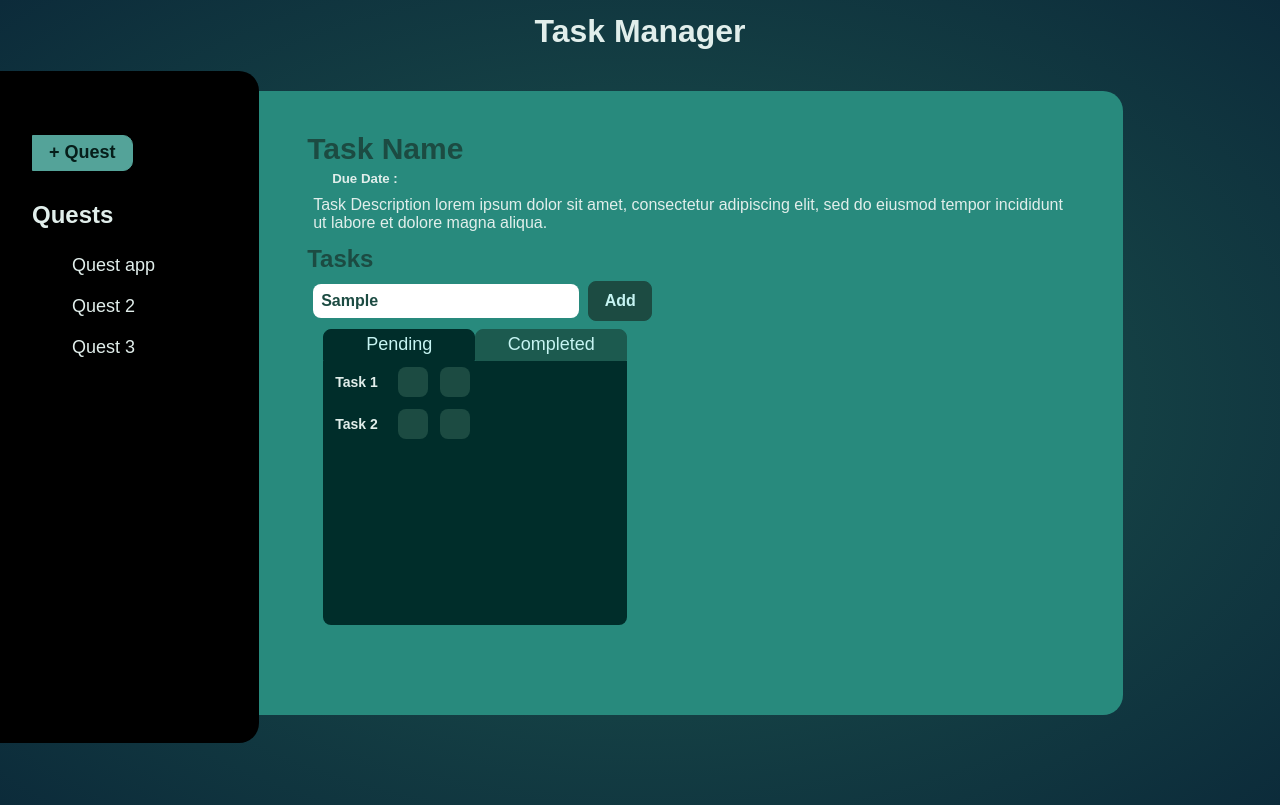
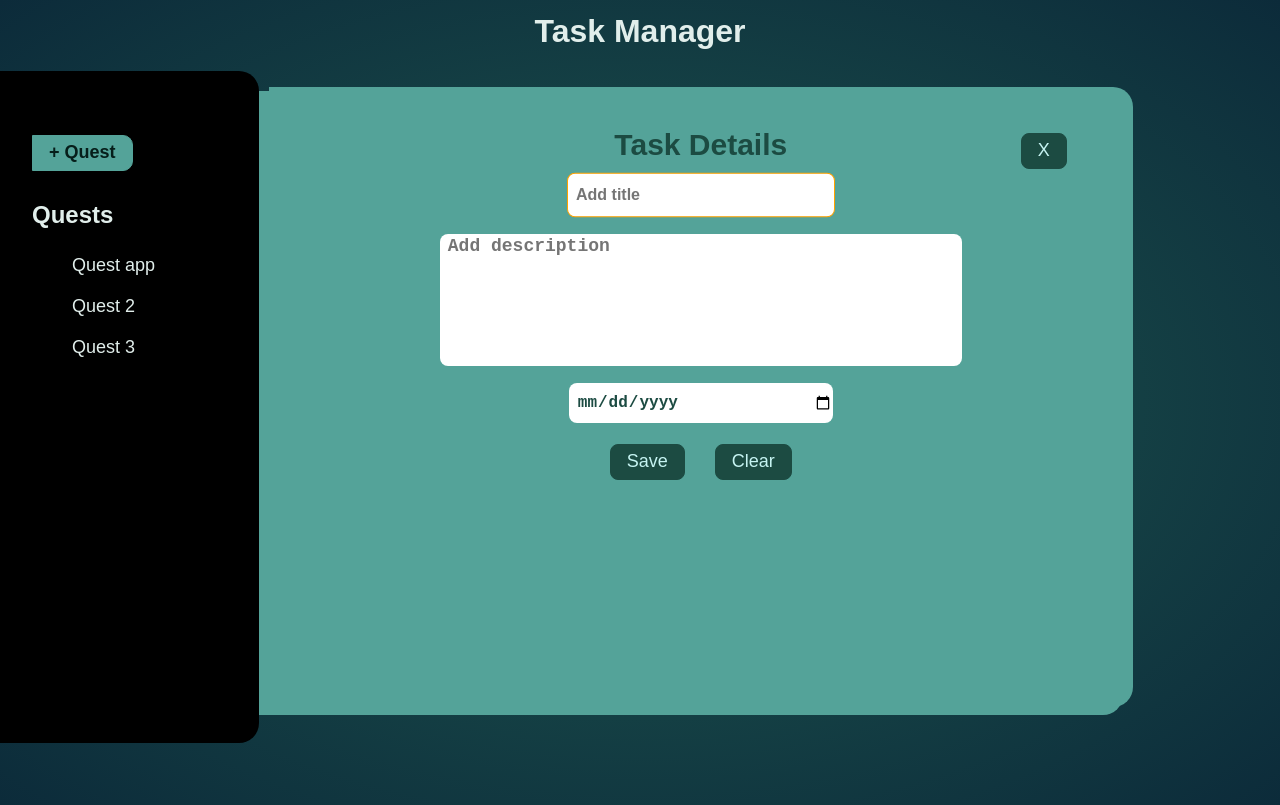
Before and after one commit to N0Uchan/TaskManagement, a React (Vite) app: page / in a window 1280 px wide. Both pictures are taken after typing "Sample" into the empty fields and a click on the button "+ Quest". Built offline with nearby package versions, Linux system fonts and the light colour scheme.

Commit message:
add functionality to +quest button
opens dialog to enter details

```diff
--- a/src/App.jsx
+++ b/src/App.jsx
@@ -1,14 +1,21 @@
+import { useRef } from "react";
 import EntryPage from "./components/EntryPage";
 import SideBar from "./components/SideBar";
 import MainTask from "./components/MainTask";
 export default function App() {
+  const dialog = useRef();
+
+  function addClick() {
+    dialog.current.show();
+  }
   return (
     <main id="page">
-      <SideBar />
 
-      {/* <EntryPage />       */}
 
-      <MainTask />
+      <SideBar addClick={addClick} />
+
+
+      <MainTask dialogRef={dialog} />
 
     </main>
   );
--- a/src/components/EntryPage.css
+++ b/src/components/EntryPage.css
@@ -1,3 +1,15 @@
+#entryPage{
+    background-color: transparent;
+    border:none;
+    margin: 0;
+    padding: 0;
+    height: 0;
+    z-index: 1;
+    position: relative;
+    top:-5dvh;
+    left:-3dvw;
+}
+
 #entryForm{
     background-color: #54a399;
     display: flex;
@@ -5,17 +17,20 @@
     gap:5px;
     align-items: center;
     width: 60dvw;
-    height: 64.5dvh;
-    padding: 8dvh 6dvh 6dvh 6dvh;
+    height: 65.5dvh;
+    min-width: 20dvh;
+    margin-right: 10px;
+    padding: 2dvh 6dvh 10dvh 6dvh;
     margin: 20px 0dvh;
     border-radius: 0px 20px 20px 0px;
 }
-.entryDisplay0{
+
+/* .entryDisplay0{
     opacity: 0;
 }
 .entryDisplay1{
     opacity: 1;
-}
+} */
 
 
 #entryForm h2{
@@ -27,18 +42,18 @@
 
 }
 
-#entryForm input{
+#entryTitle,#entryDate{
     font-size: 16px;
     color: #1c4b42;
     border: none;
-    width: 40dvw ;
-    height: 6dvh;
+    width: 20dvw ;
+    height: 5dvh;
     margin: 6px;
     font-weight: 600;
     padding-left: 8px;
     border-radius: 8px ;
 }
-#entryForm input:focus{
+#entryTitle:focus,#entryDate:focus{
     outline: none;
     border: 1px solid #ffa200;
     transform: scaleY(1.015);
@@ -48,7 +63,7 @@
     color: #1c4b42;
     border: none;
     width: 40dvw ;
-    height: 6dvh;
+    height: 16dvh;
     margin: 6px;
     font-weight: 600;
     padding-left: 8px;
@@ -61,16 +76,17 @@
 #entryDescr:focus{
     outline: none;
     border: 1px solid #ffa200;
-    height: 14dvh;
+    height: 20dvh;
     transform: scaleY(1.015);
     overflow-wrap: break-word;
-    animation: enlarge 0.5s ease-in-out;
+    transition: ease-in-out 0.4s ;
+    /* animation: enlarge 0.5s ease-in-out; */
 
 }
-#entryDescr:not(:focus){
-    height: 6dvh;
+/* #entryDescr:not(:focus){
+    height: 12dvh;
     animation: shrink 0.1s ease-in-out;
-}
+} */
 
 
 #entryButtons{
@@ -101,9 +117,15 @@
     transform: scale(0.98) ;
 }
 
-@keyframes enlarge {
+#entryCloseBtn{
+    position: absolute;
+    top:7dvh;
+    right: 7dvh;
+}
+
+/* @keyframes enlarge {
     0% {
-        height:6dvh
+        height:12dvh
     }
     100% {
         height: 14dvh;
@@ -116,4 +138,4 @@
     100% {
         height: 6dvh;
     }
-}
+} */
--- a/src/components/EntryPage.jsx
+++ b/src/components/EntryPage.jsx
@@ -1,17 +1,33 @@
 import './EntryPage.css';
-export default function EntryPage() {
+import { forwardRef , useImperativeHandle, useRef  } from 'react';
+
+const EntryPage = forwardRef(function EntryPage({},ref) {
+
+  const dialog=useRef();
+
+  useImperativeHandle(ref,()=>({
+    show(){
+      dialog.current.show();
+    }
+  }));
+
   return (
-    <dialog id="entryPage" >
-      <form id="entryForm" className="entryDisplay1" >
+
+    <dialog ref={dialog} id="entryPage" >
+      <section id="entryForm" className="" >
         <h2>Task Details</h2>
-        <input type="text" placeholder="Add task" />
+        <input id="entryTitle" type="text" placeholder="Add title" />
         <textarea id="entryDescr" type="text" placeholder="Add description" />
-        <input type="date" placeholder="Due Date : dd.mm.yyyy" />
+        <input id="entryDate" type="date" placeholder="Due Date : dd.mm.yyyy" />
         <form id="entryButtons" method="dialog">
             <button type="submit">Save</button>
             <button type="button">Clear</button>
+            <button id="entryCloseBtn" method="dialog">X</button>
         </form>
-      </form>
+
+      </section>
     </dialog>
   );
-}
+});
+
+export default EntryPage;
--- a/src/components/MainTask.css
+++ b/src/components/MainTask.css
@@ -1,5 +1,5 @@
 #mainTask{
-    background-color: #288a7d;
+    background-color: #54a399;
     display: flex;
     flex-direction: column;
     gap:5px;
@@ -7,10 +7,10 @@
     height: 66dvh;
     min-width: 20dvh;
     margin-right: 10px;
-
     padding: 2dvh 6dvh 10dvh 6dvh;
     margin: 20px 0dvh;
     border-radius: 0px 20px 20px 0px;
+    position: relative;
 }
 
 /* .mainDisplay0{
@@ -45,7 +45,7 @@
     font-weight: 600;
 }
 
-#mainTask input{
+#taskInput{
     font-size: 16px;
     color: #1c4b42;
     border: none;
@@ -55,6 +55,12 @@
     font-weight: 600;
     padding-left: 8px;
     border-radius: 8px ;
+}
+#taskInput:focus{
+    outline: none;
+    box-shadow: inset 0 0 0 .75px #0db391;
+    transform: scaleY(1.015);
+
 }
 
 #addBtn{
--- a/src/components/MainTask.jsx
+++ b/src/components/MainTask.jsx
@@ -1,9 +1,12 @@
 import './MainTask.css';
 import TaskList from './TaskList';
+import EntryPage from './EntryPage';
 
-export default function MainTask() {
+export default function MainTask({dialogRef}) {
   return (
     <section id="mainTask" className="mainDisplay0" >
+      <EntryPage ref={dialogRef} />
+
       <div>
         <h2>Task Name</h2>
         <h5>Due Date :</h5>
@@ -15,7 +18,7 @@
 
       <h3>Tasks</h3>
       <form id="tasksForm">
-        <input type="text" placeholder="Task Name..." />
+        <input id="taskInput" type="text" placeholder="Task Name..." />
         <button id="addBtn" >Add</button>
       </form>
       <div id="tabBtns" >
--- a/src/components/SideBar.jsx
+++ b/src/components/SideBar.jsx
@@ -1,9 +1,12 @@
 import './SideBar.css';
 
-export default function SideBar() {
+export default function SideBar({addClick}) {
+
+
+
   return (
     <section id="sideBar" >
-      <button><strong>+ Quest</strong></button>
+      <button onClick={addClick} ><strong>+ Quest</strong></button>
       <h2>Quests</h2>
       <ul>
         <li>Quest app</li>
--- a/src/components/TaskList.jsx
+++ b/src/components/TaskList.jsx
@@ -5,13 +5,13 @@
             {/* map lists */}
             <div className="subTask" >
                 <h6 className='subName' >Task 1</h6>
-                <chkbx id="doneBtn" />
-                <chkbx id="delBtn" />
+                <div id="doneBtn" />
+                <div id="delBtn" />
             </div>
             <div className="subTask" >
                 <h6 className='subName' >Task 2</h6>
-                <chkbx id="doneBtn" />
-                <chkbx id="delBtn" />
+                <div id="doneBtn" />
+                <div id="delBtn" />
             </div>
 
 
--- a/src/index.css
+++ b/src/index.css
@@ -21,4 +21,5 @@
 #page{
     display:flex;
     flex-direction: row;
+    /* position: relative; */
 }
```
